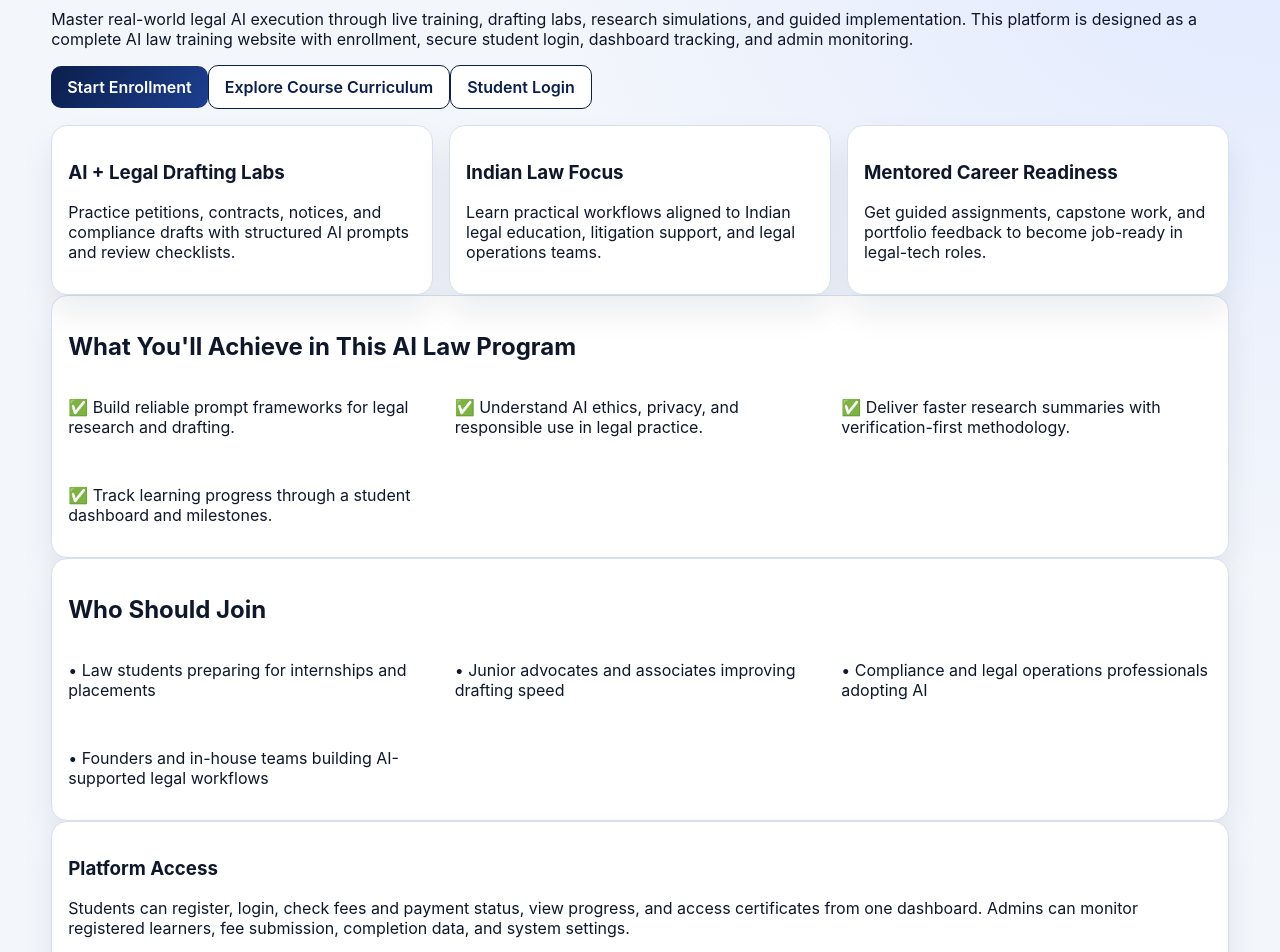
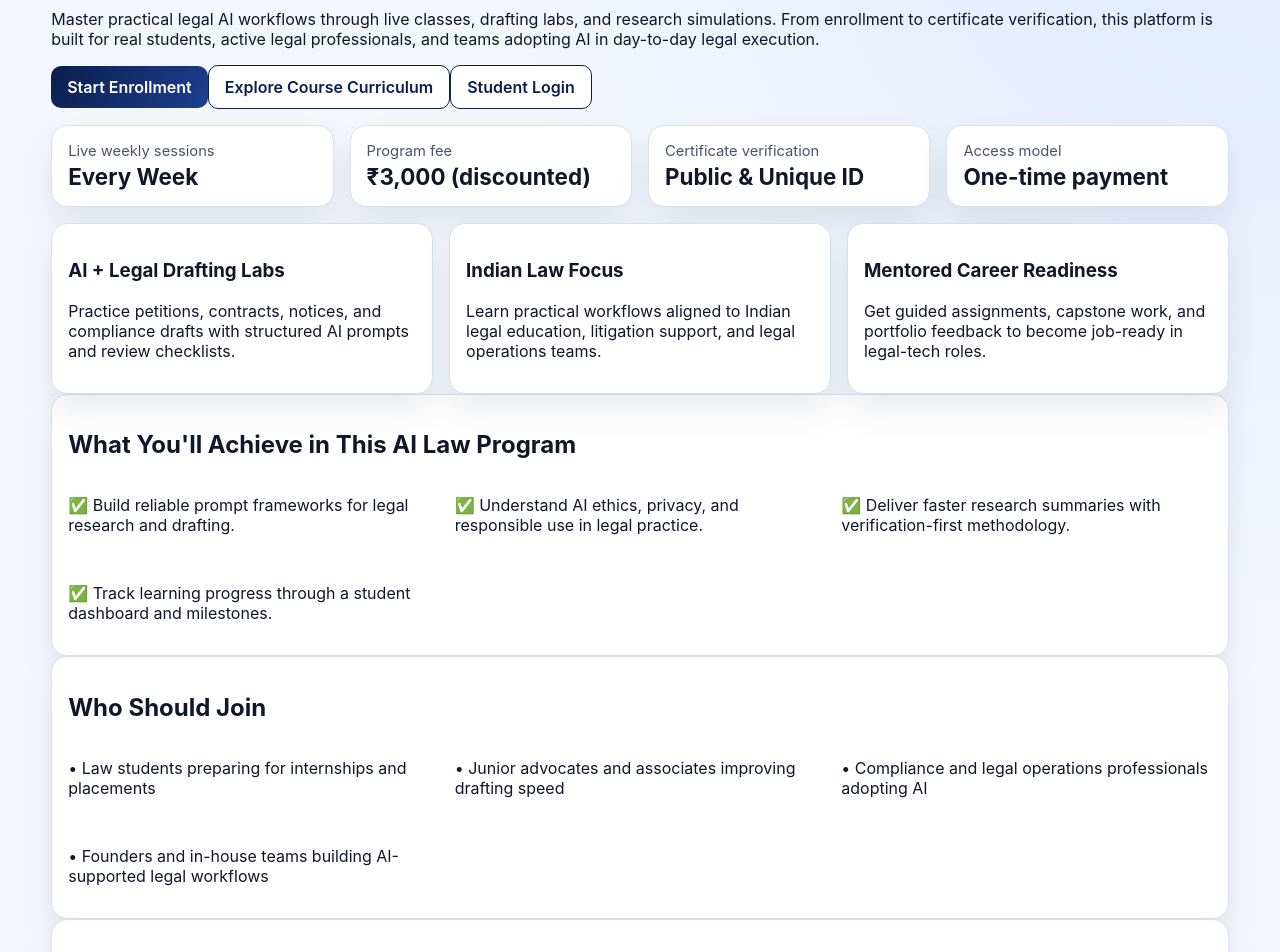
Before and after one commit to teaminvoease-hash/aicourseswebsitefinal, a Next.js app: page / in a window 1280 px wide. Shown: the part 180-1132 px from the top of the page. Built offline with nearby package versions, Linux system fonts and the light colour scheme.

Commit message:
Refine site content to feel production-ready

```diff
--- a/app/page.tsx
+++ b/app/page.tsx
@@ -13,6 +13,13 @@ const pillars = [
     title: "Mentored Career Readiness",
     description: "Get guided assignments, capstone work, and portfolio feedback to become job-ready in legal-tech roles."
   }
+];
+
+const trustHighlights = [
+  { label: "Live weekly sessions", value: "Every Week" },
+  { label: "Program fee", value: "₹3,000 (discounted)" },
+  { label: "Certificate verification", value: "Public & Unique ID" },
+  { label: "Access model", value: "One-time payment" }
 ];
 
 const outcomes = [
@@ -33,12 +40,12 @@ export default function HomePage() {
   return (
     <>
       <section className="hero hero-upgraded law-hero">
-        <span className="badge">AI Law Training Program • Admissions Open</span>
-        <h1>India&apos;s Practical AI Law Training Website for Students & Legal Professionals</h1>
+        <span className="badge">AI Law Training Program • Admissions Open for 2026 Cohort</span>
+        <h1>Build Real AI Skills for Legal Work — Not Just Theory</h1>
         <p>
-          Master real-world legal AI execution through live training, drafting labs, research simulations,
-          and guided implementation. This platform is designed as a complete AI law training website with
-          enrollment, secure student login, dashboard tracking, and admin monitoring.
+          Master practical legal AI workflows through live classes, drafting labs, and research simulations.
+          From enrollment to certificate verification, this platform is built for real students, active legal
+          professionals, and teams adopting AI in day-to-day legal execution.
         </p>
 
         <div className="cta-row">
@@ -52,6 +59,15 @@ export default function HomePage() {
             Student Login
           </Link>
         </div>
+      </section>
+
+      <section className="grid grid-4" style={{ marginTop: 16 }}>
+        {trustHighlights.map((item) => (
+          <article className="card kpi" key={item.label}>
+            <span className="small">{item.label}</span>
+            <strong>{item.value}</strong>
+          </article>
+        ))}
       </section>
 
       <section className="grid grid-3" style={{ marginTop: 16 }}>
@@ -83,10 +99,11 @@ export default function HomePage() {
 
       <section className="card info-strip">
         <div>
-          <h3>Platform Access</h3>
+          <h3>Built for Real Training Operations</h3>
           <p>
-            Students can register, login, check fees and payment status, view progress, and access certificates from
-            one dashboard. Admins can monitor registered learners, fee submission, completion data, and system settings.
+            Students can register, complete payment, access course modules, track progress, submit assignments,
+            and verify certificates in one workflow. Admin teams can manage students, schedules, payments, and
+            certification status from a centralized dashboard.
           </p>
         </div>
         <div className="cta-row">
--- a/app/student/help/page.tsx
+++ b/app/student/help/page.tsx
@@ -16,10 +16,10 @@ export default async function StudentHelpPage() {
         <label>Priority<select><option>Normal</option><option>High</option></select></label>
       </div>
       <label style={{ marginTop: 10 }}>Describe your issue<textarea rows={4} placeholder="Add details so the support team can assist faster." /></label>
-      <button className="btn" style={{ marginTop: 10 }}>Submit Request (placeholder)</button>
+      <button className="btn" style={{ marginTop: 10 }}>Submit Support Request</button>
     </div>
     <div className="grid grid-2" style={{ marginTop: 12 }}>
-      <article className="card"><h3>Direct support</h3><p className="small">Email: support@ailawacademy.in</p><a className="btn btn-soft" href="#">WhatsApp Support (placeholder)</a></article>
+      <article className="card"><h3>Direct support</h3><p className="small">Email: support@ailawacademy.in</p><a className="btn btn-soft" href="#">WhatsApp Support</a></article>
       <article className="card"><h3>Common FAQs</h3><p className="small">• Login issues: reset password from login page.</p><p className="small">• Payment pending: allow up to 30 minutes.</p><p className="small">• Certificate: issued after progress and assessment checks.</p></article>
     </div>
   </SidebarLayout>;
--- a/app/student/profile/page.tsx
+++ b/app/student/profile/page.tsx
@@ -25,7 +25,7 @@ export default async function StudentProfilePage() {
           <label>Profession<input defaultValue={user.profession ?? ""} /></label>
           <label>Profile Image URL<input defaultValue={user.profilePhotoUrl ?? ""} /></label>
         </div>
-        <button className="btn" style={{ marginTop: 12 }}>Save Profile (placeholder)</button>
+        <button className="btn" style={{ marginTop: 12 }}>Save Profile</button>
       </div>
       <div className="grid grid-3" style={{ marginTop: 12 }}>
         <article className="card"><span className="small">Account status</span><p><span className="badge badge-success">Active</span></p></article>
@@ -34,7 +34,7 @@ export default async function StudentProfilePage() {
       </div>
       <div className="card" style={{ marginTop: 12 }}>
         <h3 style={{ marginTop: 0 }}>Security</h3>
-        <p className="small">Password change workflow placeholder. We recommend updating your password every 90 days.</p>
+        <p className="small">For account safety, update your password regularly and avoid sharing login credentials.</p>
       </div>
     </SidebarLayout>
   );
```
Also changed, not shown: app/about/page.tsx (+23 -1 lines), app/contact/page.tsx (+21 -4 lines), app/faq/page.tsx (+15 -4 lines).
